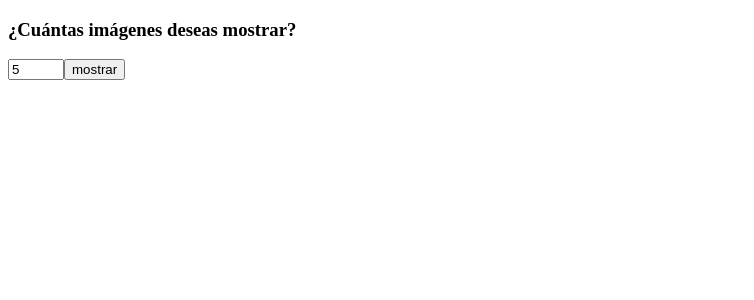
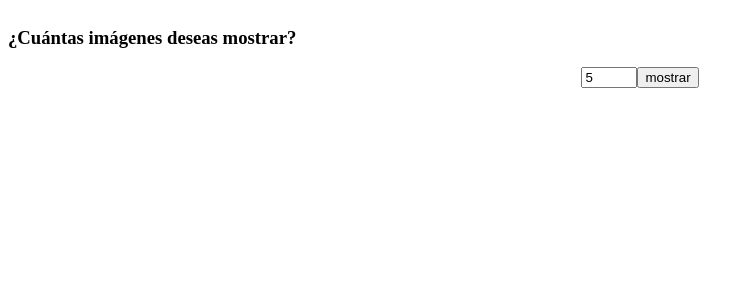
Before and after one commit to Aluonam/tsx_270224, a Next.js app: page /components/imageList/ImageList in a window 1280 px wide. Shown: the top 300 px of the page, without its empty margins (0-754 px from the left). Built offline with nearby package versions, Linux system fonts and the light colour scheme.

Commit message:
feat: styles

```diff
--- /dev/null
+++ b/pages/components/imageList/ImageList.module.css
@@ -0,0 +1,24 @@
+
+.image{
+    width: 100px;
+    height: 100px;
+}
+
+.generalBox{
+    display: flex;
+    flex-direction: column;
+}
+
+.buttonsBox{
+    display: flex;
+    flex-direction: row;
+    justify-content: center;
+}
+
+.imagesList{
+        display: flex;
+        flex-direction: row;
+        justify-content: center;
+        max-width: 600px;
+        flex-wrap: wrap;
+}
--- a/pages/components/imageList/ImageList.tsx
+++ b/pages/components/imageList/ImageList.tsx
@@ -1,4 +1,5 @@
 import React, { useState } from 'react'
+import styleImg from './ImageList.module.css'
 
 const ImageList = () => {
 
@@ -27,16 +28,21 @@ const ImageList = () => {
 
     const showImages = allImages?.map((oneImg)=>{
         return(
-            <img src={oneImg.download_url} key={oneImg.id}></img>
+            <img src={oneImg.download_url} key={oneImg.id} className={styleImg.image}></img>
         )
     })
 
   return (
-    <div>
-    <h3>¿Cuántas imágenes deseas mostrar?</h3>
-    <input type='number' max={50} min={0} onChange={(e)=>setUserNumber(parseInt(e.target.value))} value={userNumber}></input>
-    <button onClick={()=>{apiCall(userNumber)}}>mostrar</button>
-    {showImages}
+    <div className={styleImg.generalBox}>
+        <h3>¿Cuántas imágenes deseas mostrar?</h3>
+        <div className={styleImg.buttonsBox}>
+            <input type='number' max={50} min={0} onChange={(e)=>setUserNumber(parseInt(e.target.value))} value={userNumber}></input>
+            <button onClick={()=>{apiCall(userNumber)}}>mostrar</button>
+        </div>
+        <div className={styleImg.imagesList}>
+           {showImages}
+        </div>
+
     </div>
   )
 }
```
